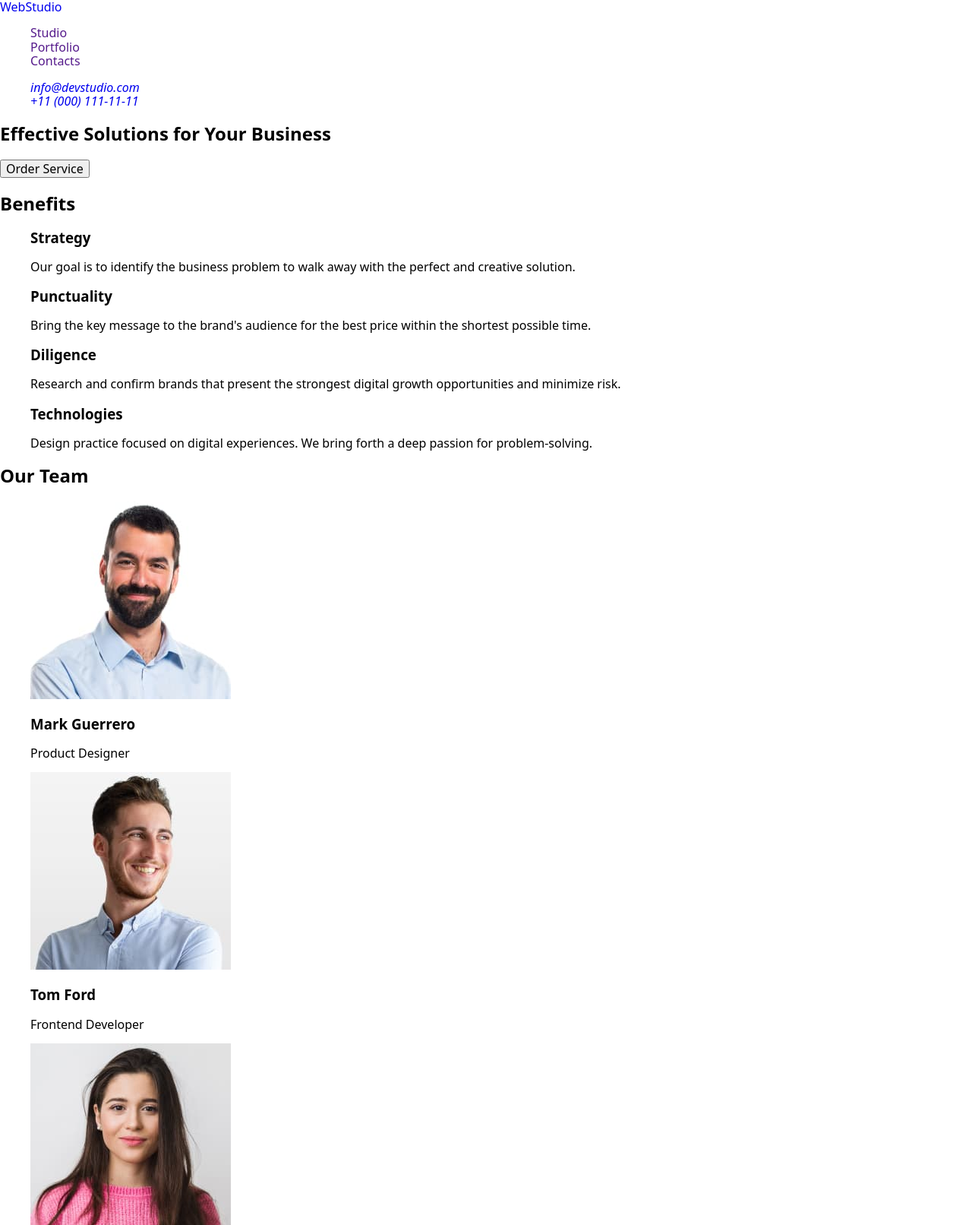
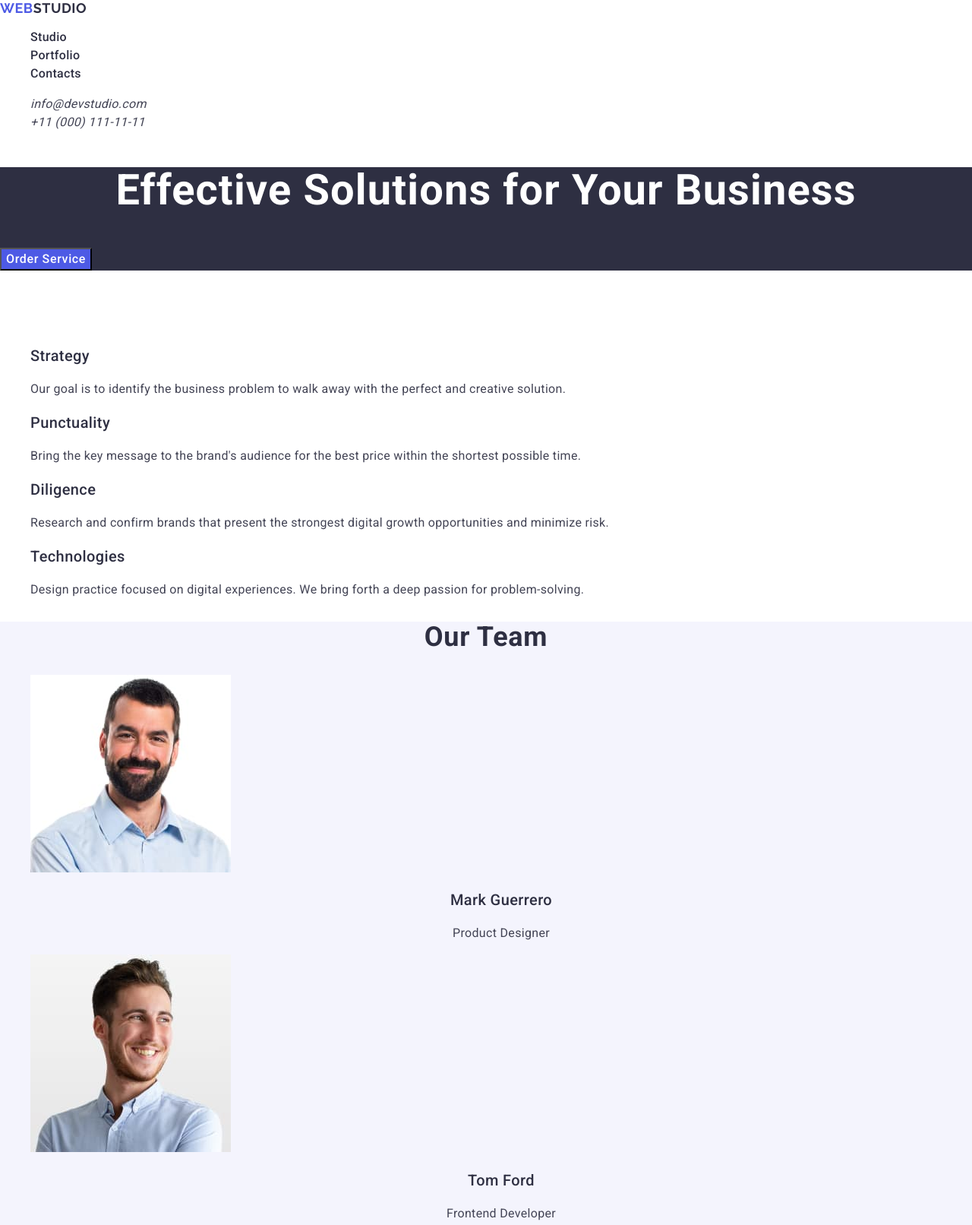
Before and after one commit to dkirya/goit-markup-hw-02, a plain HTML site: page index.html in a window 1280 px wide. Shown: the top 1612 px of the page at 76% size. Drawn offline with nearby package versions, Linux system fonts and the light colour scheme.

Commit message:
add index file

```diff
--- a/css/styles.css
+++ b/css/styles.css
@@ -1,12 +1,158 @@
+body {
+    font-family: 'Roboto', sans-serif;
+    background-color:#ffffff;
+    color: #434455;
+}
 ul,
 ol {
     list-style-type: none;
 }
-
 a {
     text-decoration: none;
 }
-
 button {
     cursor: pointer;
+    font-family: inherit;
 }
+/* ====== HEADER ======  */
+.page-logo{
+    font-family: "Raleway", sans-serif;
+    font-size: 18px;
+    line-height: 1.16667;
+    letter-spacing: 0.03em;
+    text-transform: uppercase;
+    color: #2e2f42;
+}
+.logo-purple{
+    color: #4d5ae5;
+}
+.menu-link{
+    font-size: 16px;
+    line-height: 1.5;
+    letter-spacing: 0.02em;
+    color: #2e2f42;
+    font-weight: 500;
+}
+.menu-link:hover,
+.menu-link:focus{
+    color: #404bbf;
+}
+.address-link{
+    font-size: 16px;
+    line-height: 1.5;
+    letter-spacing: 0.02em;
+    color: #434455;
+}
+.address-link:hover,
+.address-link:focus{
+    color: #404bbf;
+}
+/* ====== HERO ====== */
+.section-hero{
+    background: #2e2f42;
+}
+.section-hero-text{
+    font-size: 56px;
+    line-height: 1.07143;
+    letter-spacing: 0.02em;
+    text-align: center;
+    color: #ffffff;
+}
+.section-hero-button{
+    background: #4d5ae5;
+    font-weight: 500;
+    font-size: 16px;
+    line-height: 1.5;
+    letter-spacing: 0.04em;
+    color: #fff;
+}
+.section-hero-button:hover,
+.section-hero-button:focus{
+    background: #404bbf;
+}
+/* ====== BENEFITS ====== */
+.benefits-title{
+    font-size: 36px;
+    line-height: 1.11111;
+    letter-spacing: 0.02em;
+    text-align: center;
+    color: #ffffff;
+}
+.text-benefits-title{
+    font-size: 20px;
+    line-height: 1.2;
+    letter-spacing: 0.02em;
+    color: #2e2f42;
+    font-weight: 500;
+}
+.text-benefits{
+    font-size: 16px;
+    line-height: 1.5;
+    letter-spacing: 0.02em;
+    color: #434455;
+}
+/* ====== TEAM ====== */
+.section-team{
+    background: #f4f4fd;
+}
+.team-title{
+    font-size: 36px;
+    line-height: 1.11111;
+    letter-spacing: 0.02em;
+    text-align: center;
+    color: #2e2f42;
+}
+.text-team-title{
+    font-size: 20px;
+    line-height: 1.2;
+    letter-spacing: 0.02em;
+    text-align: center;
+    color: #2e2f42;
+    font-weight: 500;
+}
+.text-team{
+    font-size: 16px;
+    line-height: 1.5;
+    letter-spacing: 0.02em;
+    text-align: center;
+    color: #434455;
+}
+/* ====== PORTFOLIO ====== */
+.portfolio-title{
+    font-size: 36px;
+    line-height: 1.11111;
+    letter-spacing: 0.02em;
+    text-align: center;
+    color: #2e2f42;
+}
+.text-portfolio-title{
+    font-weight: 500;
+    font-size: 20px;
+    line-height: 1.2;
+    letter-spacing: 0.02em;
+    color: #2e2f42;
+}
+.text-portfolio{
+    font-size: 16px;
+    line-height: 1.5;
+    letter-spacing: 0.02em;
+    color: #434455;
+}
+/* ====== FOOTER ====== */
+.page-footer{
+    background: #2e2f42;
+}
+.footer-logo{
+    font-family: "Raleway", sans-serif;
+    font-size: 18px;
+    line-height: 1.16667;
+    letter-spacing: 0.03em;
+    text-transform: uppercase;
+    color: #f4f4fd;
+}
+.text-footer{
+    font-size: 16px;
+    line-height: 1.5;
+    letter-spacing: 0.02em;
+    color: #f4f4fd;
+}
--- a/index.html
+++ b/index.html
@@ -6,34 +6,35 @@
     <title>WebStudio</title>
     <link rel="stylesheet" href="https://cdnjs.cloudflare.com/ajax/libs/modern-normalize/2.0.0/modern-normalize.min.css" />
     <link rel="stylesheet" href="./css/styles.css" />
+    <link rel="preconnect" href="https://fonts.googleapis.com">
+    <link rel="preconnect" href="https://fonts.gstatic.com" crossorigin>
+    <link href="https://fonts.googleapis.com/css2?family=Raleway:ital,wght@0,700;1,700&family=Roboto:wght@400;500;700&display=swap" rel="stylesheet">
 </head>
 <body>
     <!-- ====== HEADER ====== -->
-    <header>
-        <nav>
-
-            <a href="./index.html">WebStudio</a>
-
-            <ul>
-                <li>
-                    <a href="">Studio</a>
+    <header class="page-header">
+        <nav class="page-navigation">
+            <a class="page-logo" href="./index.html"><span class="logo-purple">Web</span>Studio</a>
+            <ul class="menu">
+                <li class="menu-item">
+                    <a class="menu-link" href="">Studio</a>
                 </li>
-                <li>
-                    <a href="">Portfolio</a>
+                <li class="menu-item">
+                    <a class="menu-link" href="">Portfolio</a>
                 </li>
-                <li>
-                    <a href="">Contacts</a>
+                <li class="menu-item">
+                    <a class="menu-link" href="">Contacts</a>
                 </li>
             </ul>
         </nav>
 
-        <address>
+        <address class="page-address">
             <ul>
-                <li>
-                    <a href="mailto:info@devstudio.com">info@devstudio.com</a>
+                <li class="address-item">
+                    <a class="address-link" href="mailto:info@devstudio.com">info@devstudio.com</a>
                 </li>
-                <li>
-                    <a href="tel:+110001111111">+11 (000) 111-11-11</a>
+                <li class="address-item">
+                    <a class="address-link" href="tel:+110001111111">+11 (000) 111-11-11</a>
                 </li>
             </ul>
         </address>
@@ -41,67 +42,67 @@
     </header>
     <main>
         <!-- ====== HERO ====== -->
-        <section>
-            <h1>Effective Solutions
+        <section class="section-hero">
+            <h1 class="section-hero-text">Effective Solutions
                 for Your Business
             </h1>
-            <button type="button">Order Service</button>
+            <button class="section-hero-button" type="button">Order Service</button>
         </section>
         <!-- ====== BENEFITS ====== -->
-        <section>
-            <h2>Benefits</h2>
-            <ul>
-                <li>
-                    <h3>Strategy</h3>
-                    <p>Our goal is to identify the business
+        <section class="section-benefits">
+            <h2 class="benefits-title">Benefits</h2>
+            <ul class="benefits-list">
+                <li class="benefits-item">
+                    <h3 class="text-benefits-title">Strategy</h3>
+                    <p class="text-benefits">Our goal is to identify the business
                         problem to walk away with the
                          perfect and creative solution.</p>
                 </li>
-                <li>
-                    <h3>Punctuality</h3>
-                    <p>Bring the key message to the
+                <li class="benefits-item">
+                    <h3 class="text-benefits-title">Punctuality</h3>
+                    <p class="text-benefits">Bring the key message to the
                          brand's audience for the best price
                           within the shortest possible time.</p>
                 </li>
-                <li>
-                    <h3>Diligence</h3>
-                    <p>Research and confirm brands that
+                <li class="benefits-item">
+                    <h3 class="text-benefits-title">Diligence</h3>
+                    <p class="text-benefits">Research and confirm brands that
                         present the strongest digital growth
                          opportunities and minimize risk.</p>
                 </li>
-                <li>
-                    <h3>Technologies</h3>
-                    <p>Design practice focused on digital
+                <li class="benefits-item">
+                    <h3 class="text-benefits-title">Technologies</h3>
+                    <p class="text-benefits">Design practice focused on digital
                         experiences. We bring forth a deep
                          passion for problem-solving.</p>
                 </li>
             </ul>
         </section>
         <!-- ====== TEAM ====== -->
-        <section>
-            <h2>Our Team</h2>
-            <ul>
-                <li>
+        <section class="section-team">
+            <h2 class="team-title">Our Team</h2>
+            <ul class="team-list">
+                <li class="team-item">
                     <img
                         src="./images/mark.jpg"
                         alt="Mark Guerrero avatar"
                         width="264"
                         height="260"
                     />
-                    <h3>Mark Guerrero</h3>
-                    <p>Product Designer</p>
+                    <h3 class="text-team-title">Mark Guerrero</h3>
+                    <p class="text-team">Product Designer</p>
                 </li>
-                <li>
+                <li class="team-item">
                     <img
                         src="./images/tom.jpg"
                         alt="Tom Ford avatar"
                         width="264"
                         height="260"
                     />
-                    <h3>Tom Ford</h3>
-                    <p>Frontend Developer</p>
+                    <h3 class="text-team-title">Tom Ford</h3>
+                    <p class="text-team">Frontend Developer</p>
                 </li>
-                <li>
+                <li class="team-item">
                     <img
                         src="./images/camila.jpg"
                         alt="Camila Garcia avatar"
@@ -110,94 +111,94 @@
                     />
 
 
-                    <h3>Camila Garcia</h3>
-                    <p>Marketing</p>
+                    <h3 class="text-team-title">Camila Garcia</h3>
+                    <p class="text-team">Marketing</p>
                 </li>
-                <li>
+                <li class="team-item">
                     <img
                         src="./images/daniel.jpg"
                         alt="Daniel Wilson avatar"
                         width="264"
                         height="260"
                     />
-                    <h3>Daniel Wilson</h3>
-                    <p>UI Designer</p>
+                    <h3 class="text-team-title">Daniel Wilson</h3>
+                    <p class="text-team">UI Designer</p>
                 </li>
             </ul>
         </section>
         <!-- ====== PORTFOLIO ====== -->
-        <section>
-            <h2>Our Portfolio</h2>
-            <ul>
-                <li>
+        <section class="section-portfolio">
+            <h2 class="portfolio-title">Our Portfolio</h2>
+            <ul class="portfolio-list">
+                <li class="portfolio-item">
                     <img
                         src="./images/imgone.jpg"
                         alt="Banking App"
                         width="360"
                         height="300"
                     />
-                    <h3>Banking App</h3>
-                    <p>App</p>
+                    <h3 class="text-portfolio-title">Banking App</h3>
+                    <p class="text-portfolio">App</p>
 
                 </li>
-                <li>
+                <li class="portfolio-item">
                     <img
                         src="./images/imgtwo.jpg"
                         alt="Cashless Payment"
                         width="360"
                         height="300"
                     />
-                    <h3>Cashless Payment</h3>
-                    <p>Marketing</p>
+                    <h3 class="text-portfolio-title">Cashless Payment</h3>
+                    <p class="text-portfolio">Marketing</p>
                 </li>
-                <li>
+                <li class="portfolio-item">
                     <img
                         src="./images/imgthree.jpg"
                         alt="Meditation App"
                         width="360"
                         height="300"
                     />
-                    <h3>Meditation App</h3>
-                    <p>App</p>
+                    <h3 class="text-portfolio-title">Meditation App</h3>
+                    <p class="text-portfolio">App</p>
                 </li>
-                <li>
+                <li class="portfolio-item">
                     <img
                         src="./images/imgfour.jpg"
                         alt="Taxi Service"
                         width="360"
                         height="300"
                     />
-                    <h3>Taxi Service</h3>
-                    <p>Marketing</p>
+                    <h3 class="text-portfolio-title">Taxi Service</h3>
+                    <p class="text-portfolio">Marketing</p>
                 </li>
-                <li>
+                <li class="portfolio-item">
                     <img
                         src="./images/imgfive.jpg"
                         alt="Screen Illustrations"
                         width="360"
                         height="300"
                     />
-                    <h3>Screen Illustrations</h3>
-                    <p>Design</p>
+                    <h3 class="text-portfolio-title">Screen Illustrations</h3>
+                    <p class="text-portfolio">Design</p>
                 </li>
-                <li>
+                <li class="portfolio-item">
                     <img
                         src="./images/imgsix.jpg"
                         alt="Online Courses"
                         width="360"
                         height="300"
                     />
-                    <h3>Online Courses</h3>
-                    <p>Marketing</p>
+                    <h3 class="text-portfolio-title">Online Courses</h3>
+                    <p class="text-portfolio">Marketing</p>
                 </li>
             </ul>
         </section>
     </main>
   <!-- ====== FOOTER ====== -->
-    <footer>
+    <footer class="page-footer">
 
-        <a href="./index.html">WebStudio</a>
-        <p>Increase the flow of customers and
+        <a class="footer-logo" href="./index.html"><span class="logo-purple">Web</span>Studio</a>
+        <p class="text-footer">Increase the flow of customers and
              sales for your business with digital
               marketing & growth solutions.
         </p>
```
